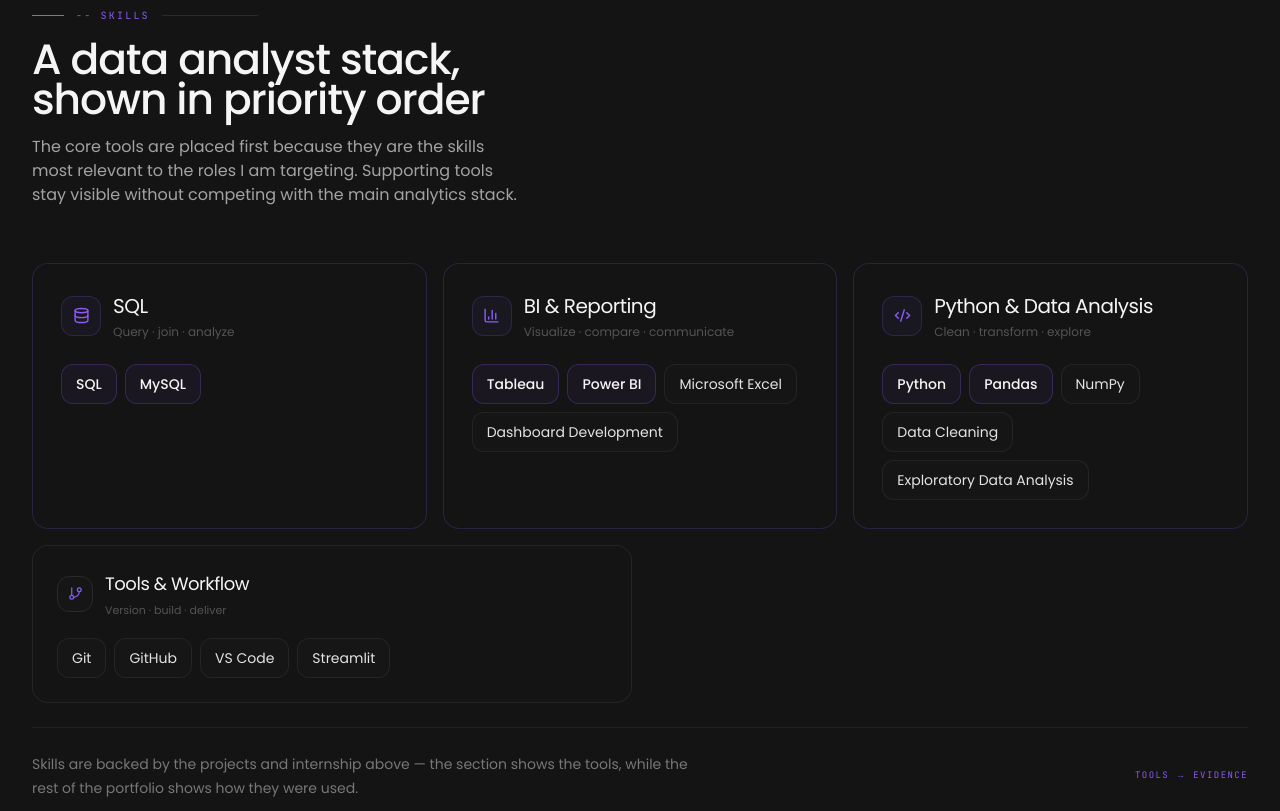
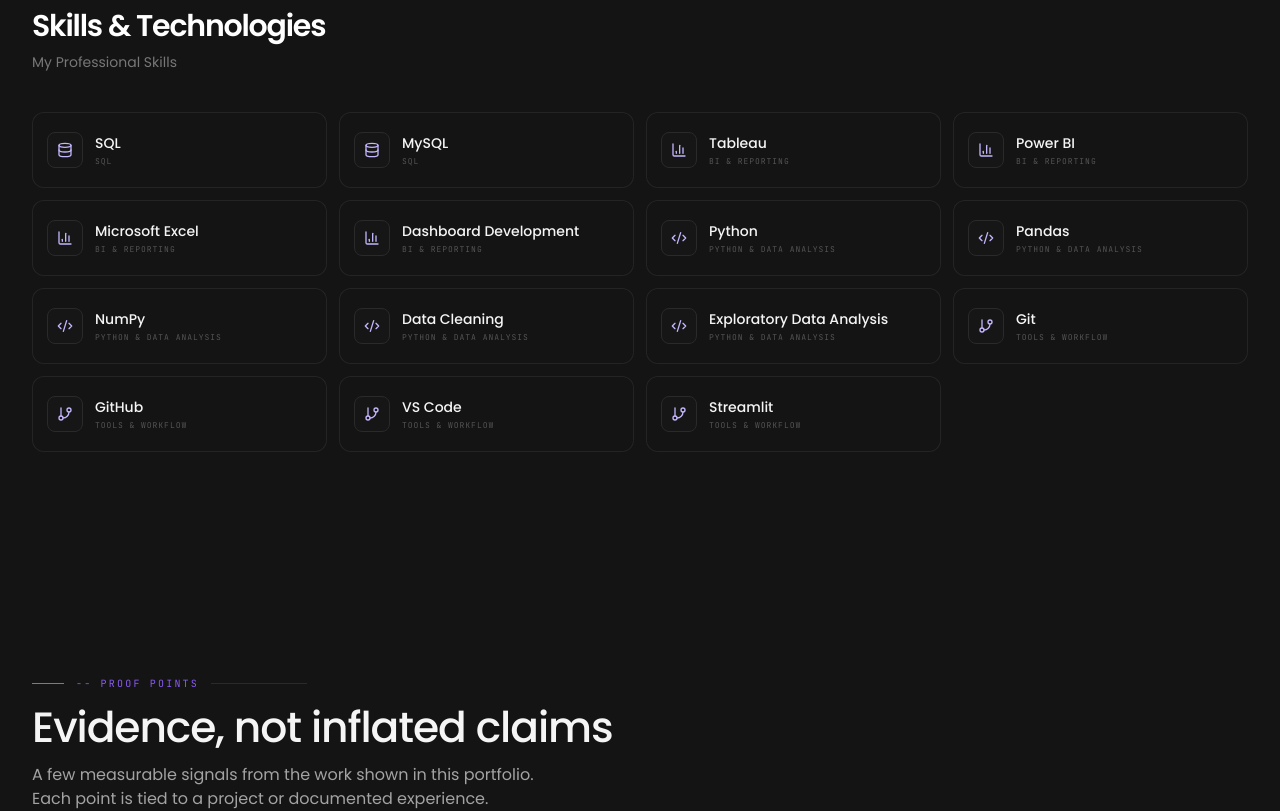
Before and after one commit to bhaskar-nb/portfolio, a Next.js app: page / in a window 1280 px wide. Shown: the part 5840-6651 px from the top of the page. Built offline with nearby package versions, Linux system fonts and the light colour scheme.

Commit message:
Redesign Skills section to match reference

```diff
--- a/components/Skills.tsx
+++ b/components/Skills.tsx
@@ -3,127 +3,81 @@
 import { motion } from "framer-motion";
 import { BarChart3, Code2, Database, GitBranch } from "lucide-react";
 import { skillGroups } from "@/lib/data";
-import SectionHeading from "@/components/SectionHeading";
-
-const getSkills = (id: string) => skillGroups.find((group) => group.id === id)?.skills ?? [];
 
 const sections = [
   {
     id: "sql",
     title: "SQL",
-    caption: "Query · join · analyze",
     icon: Database,
     skills: ["SQL", "MySQL"],
-    featured: true,
   },
   {
     id: "bi",
     title: "BI & Reporting",
-    caption: "Visualize · compare · communicate",
     icon: BarChart3,
     skills: ["Tableau", "Power BI", "Microsoft Excel", "Dashboard Development"],
-    featured: true,
   },
   {
     id: "python",
     title: "Python & Data Analysis",
-    caption: "Clean · transform · explore",
     icon: Code2,
     skills: ["Python", "Pandas", "NumPy", "Data Cleaning", "Exploratory Data Analysis"],
-    featured: true,
   },
   {
     id: "workflow",
     title: "Tools & Workflow",
-    caption: "Version · build · deliver",
     icon: GitBranch,
     skills: ["Git", "GitHub", "VS Code", "Streamlit"],
-    featured: false,
   },
 ];
 
-function SkillPill({ skill, priority = false }: { skill: string; priority?: boolean }) {
-  return (
-    <span className={`inline-flex min-h-10 items-center rounded-xl border px-3.5 py-2 text-sm transition-colors duration-200 hover:border-gold/45 hover:bg-base-700/75 ${priority ? "border-gold/25 bg-gold/[0.06] font-medium text-ink-100" : "border-base-500/80 bg-base-700/45 text-ink-200"}`}>
-      {skill}
-    </span>
-  );
-}
+const skills = sections.flatMap((section) =>
+  section.skills.map((skill) => ({
+    skill,
+    category: section.title,
+    icon: section.icon,
+  }))
+);
 
 export default function Skills() {
   return (
-    <section id="skills" className="relative overflow-hidden py-28">
-      <div className="pointer-events-none absolute inset-0 bg-grid-fine opacity-15 [mask-image:linear-gradient(to_bottom,transparent,black_18%,black_82%,transparent)]" />
+    <section id="skills" className="relative overflow-hidden py-24 sm:py-28">
+      <div className="pointer-events-none absolute inset-0 bg-grid-fine opacity-10 [mask-image:linear-gradient(to_bottom,transparent,black_18%,black_82%,transparent)]" />
+
       <div className="relative mx-auto max-w-7xl px-4 sm:px-6 lg:px-8">
-        <SectionHeading
-          eyebrow="-- skills"
-          title="A data analyst stack, shown in priority order"
-          description="The core tools are placed first because they are the skills most relevant to the roles I am targeting. Supporting tools stay visible without competing with the main analytics stack."
-        />
-
-        <div className="mt-14 grid gap-4 lg:grid-cols-3">
-          {sections.slice(0, 3).map((section, index) => {
-            const Icon = section.icon;
-            return (
-              <motion.div
-                key={section.id}
-                initial={{ opacity: 0, y: 18 }}
-                whileInView={{ opacity: 1, y: 0 }}
-                viewport={{ once: true, margin: "-70px" }}
-                transition={{ duration: 0.45, delay: index * 0.06 }}
-                className="rounded-2xl border border-gold/20 bg-base-800/70 p-6 sm:p-7"
-              >
-                <div className="flex items-center gap-3">
-                  <span className="flex h-10 w-10 items-center justify-center rounded-xl border border-gold/20 bg-gold/5 text-gold">
-                    <Icon size={17} aria-hidden="true" />
-                  </span>
-                  <div>
-                    <h3 className="font-display text-xl text-ink-100">{section.title}</h3>
-                    <p className="mt-1 text-xs text-ink-600">{section.caption}</p>
-                  </div>
-                </div>
-                <div className="mt-6 flex flex-wrap gap-2">
-                  {section.skills.map((skill, skillIndex) => <SkillPill key={skill} skill={skill} priority={skillIndex < 2} />)}
-                </div>
-              </motion.div>
-            );
-          })}
+        <div className="mb-10">
+          <h2 className="font-display text-2xl font-semibold tracking-[-0.04em] text-white sm:text-3xl">
+            Skills &amp; Technologies
+          </h2>
+          <p className="mt-2 text-xs text-ink-500 sm:text-sm">
+            My Professional Skills
+          </p>
         </div>
 
-        <div className="mt-4 grid gap-4 sm:grid-cols-2">
-          {sections.slice(3).map((section, index) => {
-            const Icon = section.icon;
-            return (
-              <motion.div
-                key={section.id}
-                initial={{ opacity: 0, y: 18 }}
-                whileInView={{ opacity: 1, y: 0 }}
-                viewport={{ once: true, margin: "-60px" }}
-                transition={{ duration: 0.4, delay: index * 0.06 }}
-                className="rounded-2xl border border-base-500/80 bg-base-800/55 p-5 sm:p-6"
-              >
-                <div className="flex items-center gap-3">
-                  <span className="flex h-9 w-9 items-center justify-center rounded-xl border border-base-500 bg-base-700/60 text-gold">
-                    <Icon size={15} aria-hidden="true" />
-                  </span>
-                  <div>
-                    <h3 className="font-display text-lg text-ink-100">{section.title}</h3>
-                    <p className="mt-1 text-[11px] text-ink-600">{section.caption}</p>
-                  </div>
-                </div>
-                <div className="mt-5 flex flex-wrap gap-2">
-                  {section.skills.map((skill) => <SkillPill key={skill} skill={skill} />)}
-                </div>
-              </motion.div>
-            );
-          })}
-        </div>
+        <div className="grid grid-cols-2 gap-3 sm:grid-cols-3 lg:grid-cols-4">
+          {skills.map(({ skill, category, icon: Icon }, index) => (
+            <motion.div
+              key={skill}
+              initial={{ opacity: 0, y: 14 }}
+              whileInView={{ opacity: 1, y: 0 }}
+              viewport={{ once: true, margin: "-60px" }}
+              transition={{ duration: 0.4, delay: Math.min(index * 0.025, 0.2) }}
+              className="group flex min-h-[76px] items-center gap-3 rounded-xl border border-base-500/80 bg-base-800/55 px-3.5 py-3 transition-all duration-200 hover:border-violet-400/35 hover:bg-base-700/55"
+            >
+              <span className="flex h-9 w-9 shrink-0 items-center justify-center rounded-lg border border-base-500 bg-base-700/70 text-violet-300 transition-colors group-hover:border-violet-400/30">
+                <Icon size={16} aria-hidden="true" />
+              </span>
 
-        <div className="mt-6 flex flex-col gap-3 border-t border-base-500/70 pt-6 sm:flex-row sm:items-center sm:justify-between">
-          <p className="max-w-2xl text-sm leading-6 text-ink-500">
-            Skills are backed by the projects and internship above — the section shows the tools, while the rest of the portfolio shows how they were used.
-          </p>
-          <span className="shrink-0 font-mono text-[9px] uppercase tracking-[0.16em] text-gold">tools → evidence</span>
+              <div className="min-w-0">
+                <p className="truncate text-sm font-medium text-ink-100">
+                  {skill}
+                </p>
+                <p className="mt-0.5 truncate font-mono text-[8px] uppercase tracking-[0.12em] text-ink-600">
+                  {category}
+                </p>
+              </div>
+            </motion.div>
+          ))}
         </div>
       </div>
     </section>
```
